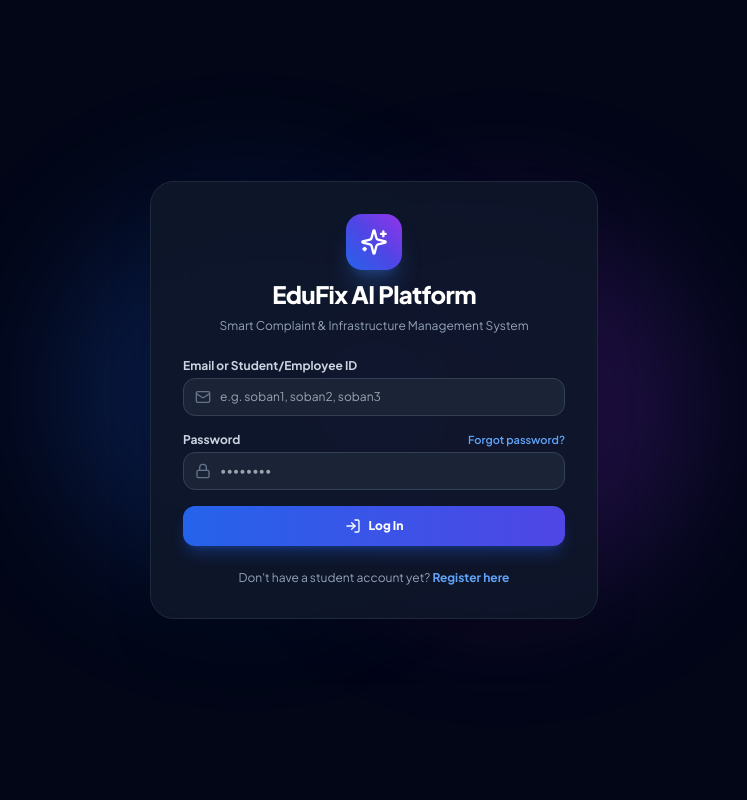
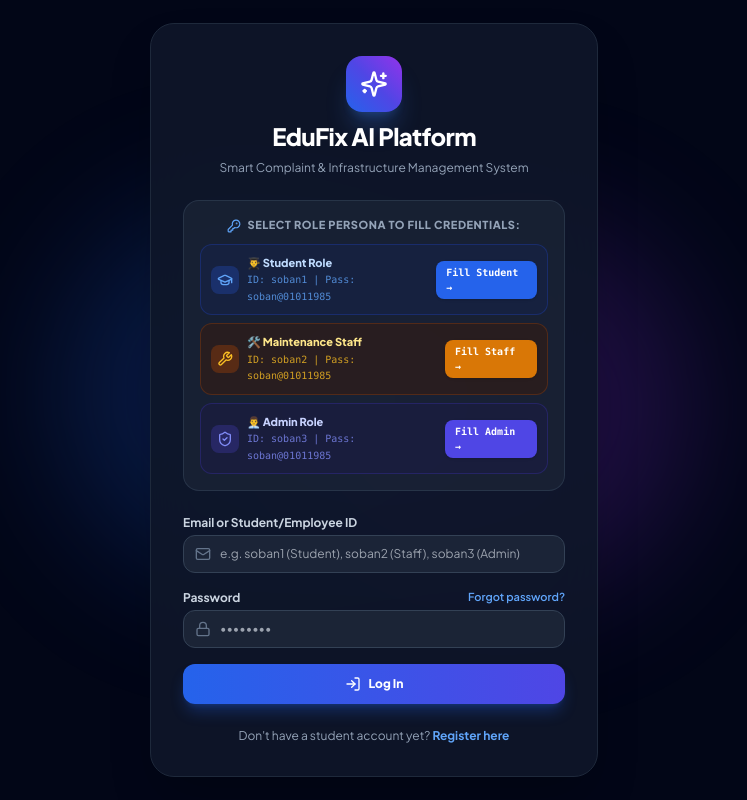
Before and after one commit to s-soban/smart-complaint-management-system, a React (Vite) app in the folder frontend/: page / in a window 1280 px wide. Shown: the whole page, without its empty margins (266-1013 px from the left). Built offline with nearby package versions, Linux system fonts and the light colour scheme.

Commit message:
Update LoginForm.tsx

```diff
--- a/frontend/src/components/auth/LoginForm.tsx
+++ b/frontend/src/components/auth/LoginForm.tsx
@@ -1,6 +1,7 @@
 import React, { useState } from 'react';
 import { useAuth } from '../../context/AuthContext';
-import { Sparkles, LogIn, Lock, Mail } from 'lucide-react';
+import { Role } from '../../types';
+import { Sparkles, LogIn, Lock, Mail, GraduationCap, Wrench, ShieldCheck, KeyRound } from 'lucide-react';
 
 interface LoginFormProps {
   onSwitchToRegister: () => void;
@@ -12,6 +13,20 @@ export const LoginForm: React.FC<LoginFormProps> = ({ onSwitchToRegister, onOpen
   const [identifier, setIdentifier] = useState('');
   const [password, setPassword] = useState('');
   const [errorMsg, setErrorMsg] = useState('');
+
+  const handleFillRole = (role: Role) => {
+    setErrorMsg('');
+    if (role === 'student') {
+      setIdentifier('soban1');
+      setPassword('soban@01011985');
+    } else if (role === 'maintenance') {
+      setIdentifier('soban2');
+      setPassword('soban@01011985');
+    } else if (role === 'admin') {
+      setIdentifier('soban3');
+      setPassword('soban@01011985');
+    }
+  };
 
   const handleSubmit = async (e: React.FormEvent) => {
     e.preventDefault();
@@ -39,6 +54,75 @@ export const LoginForm: React.FC<LoginFormProps> = ({ onSwitchToRegister, onOpen
           <p className="text-xs text-slate-400">Smart Complaint & Infrastructure Management System</p>
         </div>
 
+        {/* Role Persona Classification & Credentials Card */}
+        <div className="p-4 rounded-2xl bg-slate-800/60 border border-slate-700/60 space-y-2.5">
+          <span className="text-[11px] font-extrabold uppercase text-slate-400 tracking-wider block text-center flex items-center justify-center gap-1.5">
+            <KeyRound className="w-3.5 h-3.5 text-blue-400" /> Select Role Persona to Fill Credentials:
+          </span>
+
+          <div className="space-y-2 text-[11px]">
+            {/* Student Role Button */}
+            <button
+              type="button"
+              onClick={() => handleFillRole('student')}
+              className="w-full flex items-center justify-between p-2.5 rounded-xl bg-blue-950/40 border border-blue-800/40 text-blue-300 hover:bg-blue-900/60 transition-all text-left group"
+            >
+              <div className="flex items-center gap-2">
+                <div className="p-1.5 rounded-lg bg-blue-900/60 text-blue-400">
+                  <GraduationCap className="w-4 h-4" />
+                </div>
+                <div>
+                  <span className="font-extrabold block text-blue-200">👨‍🎓 Student Role</span>
+                  <span className="text-[10px] text-blue-400/80 font-mono">ID: soban1 | Pass: soban@01011985</span>
+                </div>
+              </div>
+              <span className="font-mono text-[10px] bg-blue-600 text-white px-2.5 py-1 rounded-lg font-black group-hover:scale-105 transition-transform shadow">
+                Fill Student →
+              </span>
+            </button>
+
+            {/* Maintenance Role Button */}
+            <button
+              type="button"
+              onClick={() => handleFillRole('maintenance')}
+              className="w-full flex items-center justify-between p-2.5 rounded-xl bg-amber-950/40 border border-amber-800/40 text-amber-300 hover:bg-amber-900/60 transition-all text-left group"
+            >
+              <div className="flex items-center gap-2">
+                <div className="p-1.5 rounded-lg bg-amber-900/60 text-amber-400">
+                  <Wrench className="w-4 h-4" />
+                </div>
+                <div>
+                  <span className="font-extrabold block text-amber-200">🛠️ Maintenance Staff</span>
+                  <span className="text-[10px] text-amber-400/80 font-mono">ID: soban2 | Pass: soban@01011985</span>
+                </div>
+              </div>
+              <span className="font-mono text-[10px] bg-amber-600 text-white px-2.5 py-1 rounded-lg font-black group-hover:scale-105 transition-transform shadow">
+                Fill Staff →
+              </span>
+            </button>
+
+            {/* Admin Role Button */}
+            <button
+              type="button"
+              onClick={() => handleFillRole('admin')}
+              className="w-full flex items-center justify-between p-2.5 rounded-xl bg-indigo-950/40 border border-indigo-800/40 text-indigo-300 hover:bg-indigo-900/60 transition-all text-left group"
+            >
+              <div className="flex items-center gap-2">
+                <div className="p-1.5 rounded-lg bg-indigo-900/60 text-indigo-400">
+                  <ShieldCheck className="w-4 h-4" />
+                </div>
+                <div>
+                  <span className="font-extrabold block text-indigo-200">👨‍💼 Admin Role</span>
+                  <span className="text-[10px] text-indigo-400/80 font-mono">ID: soban3 | Pass: soban@01011985</span>
+                </div>
+              </div>
+              <span className="font-mono text-[10px] bg-indigo-600 text-white px-2.5 py-1 rounded-lg font-black group-hover:scale-105 transition-transform shadow">
+                Fill Admin →
+              </span>
+            </button>
+          </div>
+        </div>
+
         {errorMsg && (
           <div className="p-3 rounded-xl bg-rose-950/60 border border-rose-800 text-rose-300 text-xs font-bold text-center">
             {errorMsg}
@@ -54,7 +138,7 @@ export const LoginForm: React.FC<LoginFormProps> = ({ onSwitchToRegister, onOpen
               <input
                 type="text"
                 required
-                placeholder="e.g. soban1, soban2, soban3"
+                placeholder="e.g. soban1 (Student), soban2 (Staff), soban3 (Admin)"
                 value={identifier}
                 onChange={e => setIdentifier(e.target.value)}
                 className="w-full pl-9 pr-4 py-2.5 rounded-xl border border-slate-700 bg-slate-800/80 text-white text-xs focus:ring-2 focus:ring-blue-500"
```
